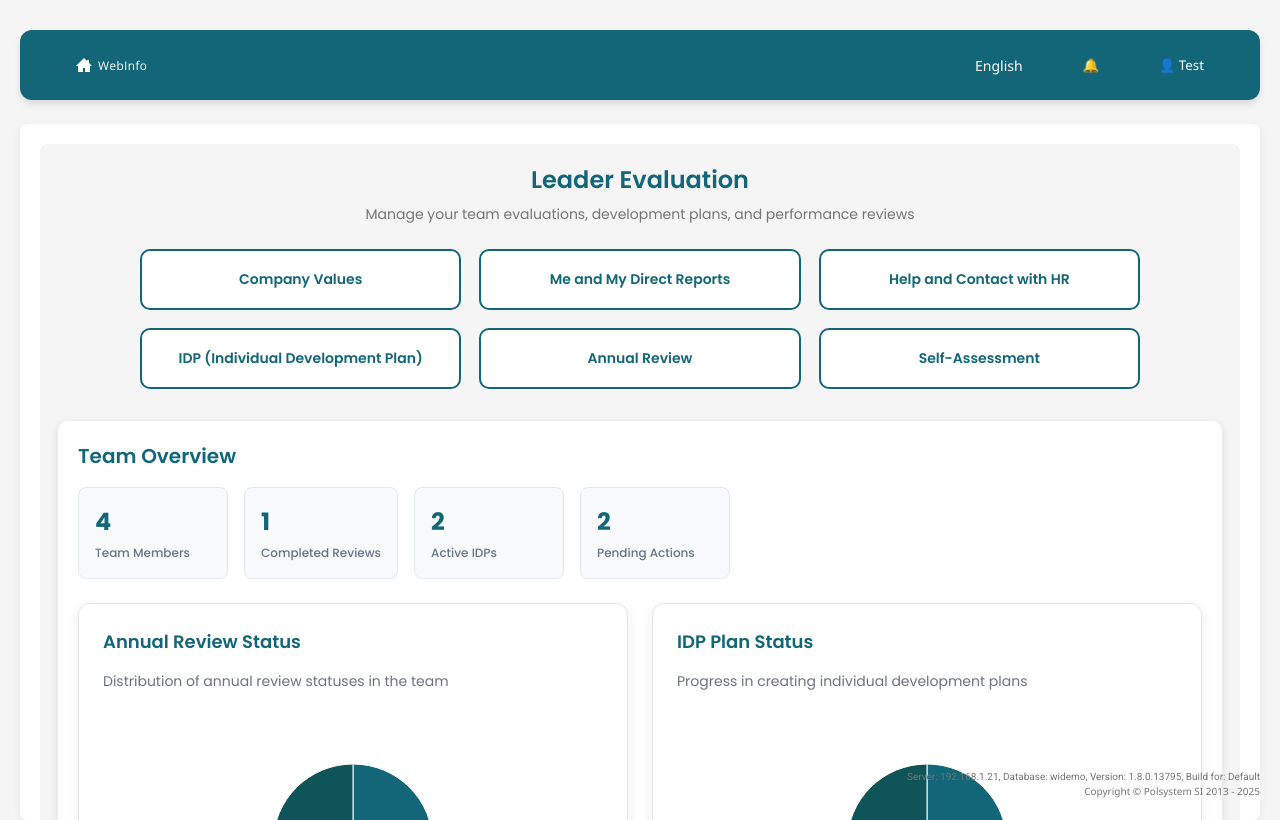
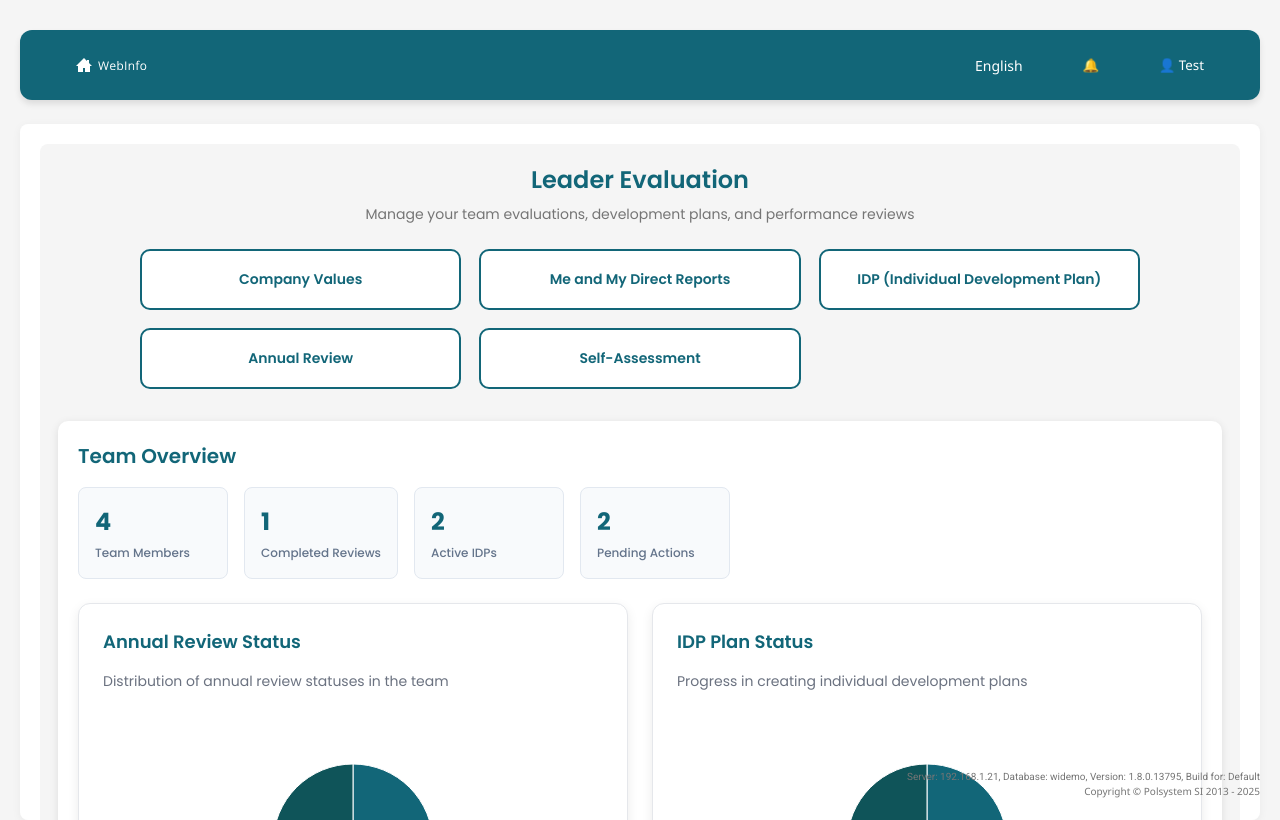
Before and after one commit to dominPS/Webinfo2, a React (Vite) app: page /employee-evaluation/leader in a window 1280 px wide. Built offline with nearby package versions, Linux system fonts and the light colour scheme.

Commit message:
removei # Please enter the commit message for your changes. Lines starting

```diff
--- a/src/features/employeeEvaluation/pages/LeaderEvaluationPage.tsx
+++ b/src/features/employeeEvaluation/pages/LeaderEvaluationPage.tsx
@@ -544,10 +544,6 @@ const LeaderEvaluationPage: React.FC = () => {
             {t('evaluation.leader.controls.meAndDirectReports', 'Me and My Direct Reports')}
           </ControlButton>
 
-          <ControlButton onClick={() => handleControlClick('helpContactHR')}>
-            {t('evaluation.leader.controls.helpContactHR', 'Help and Contact with HR')}
-          </ControlButton>
-
           <ControlButton onClick={() => handleControlClick('idp')}>
             {t('evaluation.leader.controls.idp', 'IDP (Individual Development Plan)')}
           </ControlButton>
```
